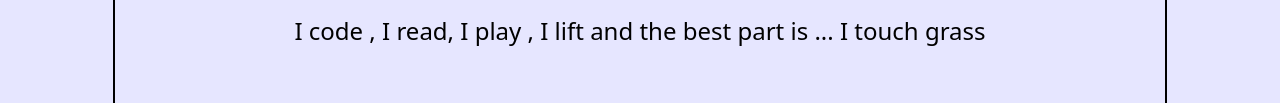
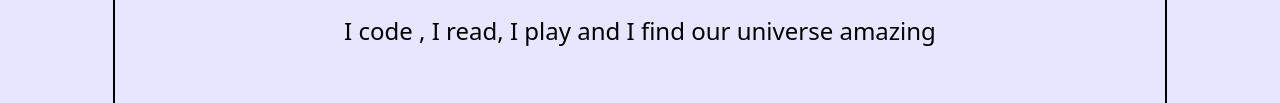
Before and after one commit to alpha-coder13/MyPortfolio, a plain HTML site: page index.html in a window 1280 px wide. Shown: the part 199-302 px from the top of the page. Drawn offline with nearby package versions, Linux system fonts and the light colour scheme; no server answers.

Commit message:
minor update to a text in index.html using web editor

```diff
--- a/index.html
+++ b/index.html
@@ -33,8 +33,7 @@
         <div class="inner-hero">
             <p class="hero-intro-head font-color "> Hi! I am Amardeep Saha, a <span
                     class="cliptext-bg background-clip-text">Software Developer</span></p>
-            <p class="hero-intro-body font-color "> I code , I read, I play , I lift and the best part is ... I touch
-                grass</p>
+            <p class="hero-intro-body font-color "> I code , I read, I play and I find our universe amazing</p>
         </div>
     </div>
     <button class=" theme-toggle" onclick="toggleTheme()">
```
